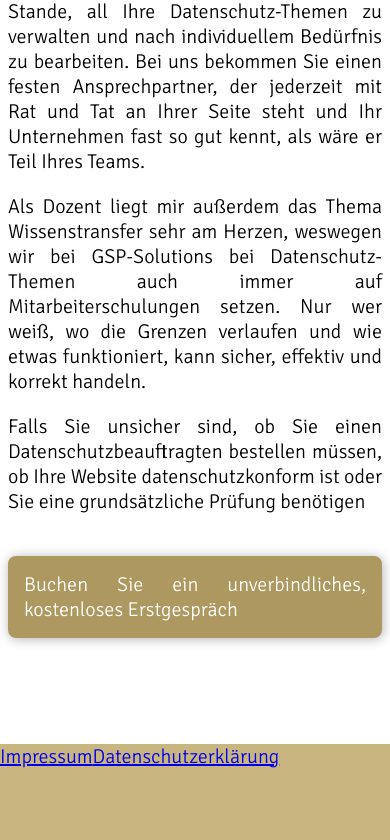
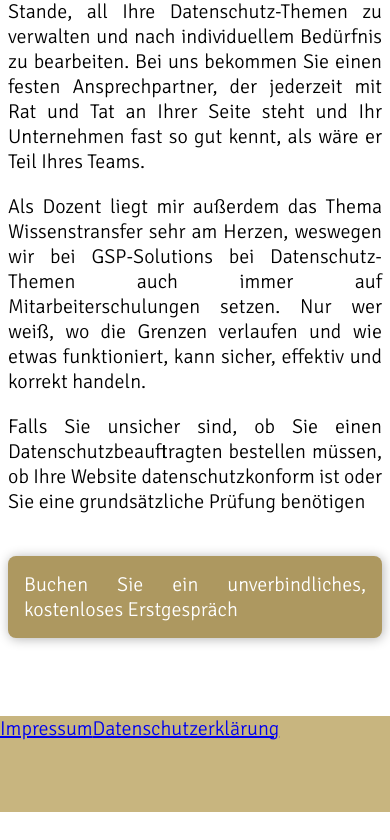
Before and after one commit to DonEscobar551/next_gsp-solutions, a Next.js app: page /unser-team in a window 390 px wide. Shown: the part 1095-1935 px from the top of the page. After the commit the page ends 1907 px from the top, so only its background shows below. Built offline with nearby package versions, Linux system fonts and the light colour scheme.

Commit message:
fixed footer split layout and LP styles properly

```diff
--- /dev/null
+++ b/src/app/layout.module.css
@@ -0,0 +1,16 @@
+.page_container {
+    padding-top: 96px;
+    width: 760px;
+    margin-left: auto;
+    margin-right: auto;
+    padding-bottom: 48px;
+}
+
+
+@media (max-width: 759px) {
+    .page_container {
+        width: auto;
+        margin-left: 8px;
+        margin-right: 8px;
+    }
+}
--- a/src/app/layout.tsx
+++ b/src/app/layout.tsx
@@ -2,7 +2,7 @@ import './globals.css'
 import Navigation from '@/components/Navigation/Navigation'
 import React from 'react'
 import Footer from '@/components/Footer/Footer'
-import styles from './page.module.css'
+import styles from './layout.module.css'
 
 export const metadata = {
     title: 'GSP Solutions',
--- a/src/app/page.module.css
+++ b/src/app/page.module.css
@@ -25,10 +25,7 @@
 }
 
 .page_container {
-    padding-top: 96px;
-    width: 760px;
-    margin-left: auto;
-    margin-right: auto;
+    min-height: calc(100vh - 242px);
 }
 
 .opener {
@@ -49,11 +46,3 @@
     padding-top: 16px;
     color: var(--white) !important;
 }
-
-@media (max-width: 759px) {
-    .page_container {
-        width: auto;
-        margin-left: 8px;
-        margin-right: 8px;
-    }
-}
--- a/src/app/unser-team/page.tsx
+++ b/src/app/unser-team/page.tsx
@@ -45,8 +45,8 @@ export default function Page() {
 
 
 
-            <h2 className={'text--headline-main'}></h2>
-        <h3 className={'text--headline-secondary'}></h3>
-        <Textblock></Textblock>
+        {/*    <h2 className={'text--headline-main'}></h2>*/}
+        {/*<h3 className={'text--headline-secondary'}></h3>*/}
+        {/*<Textblock></Textblock>*/}
     </>
 }
```
